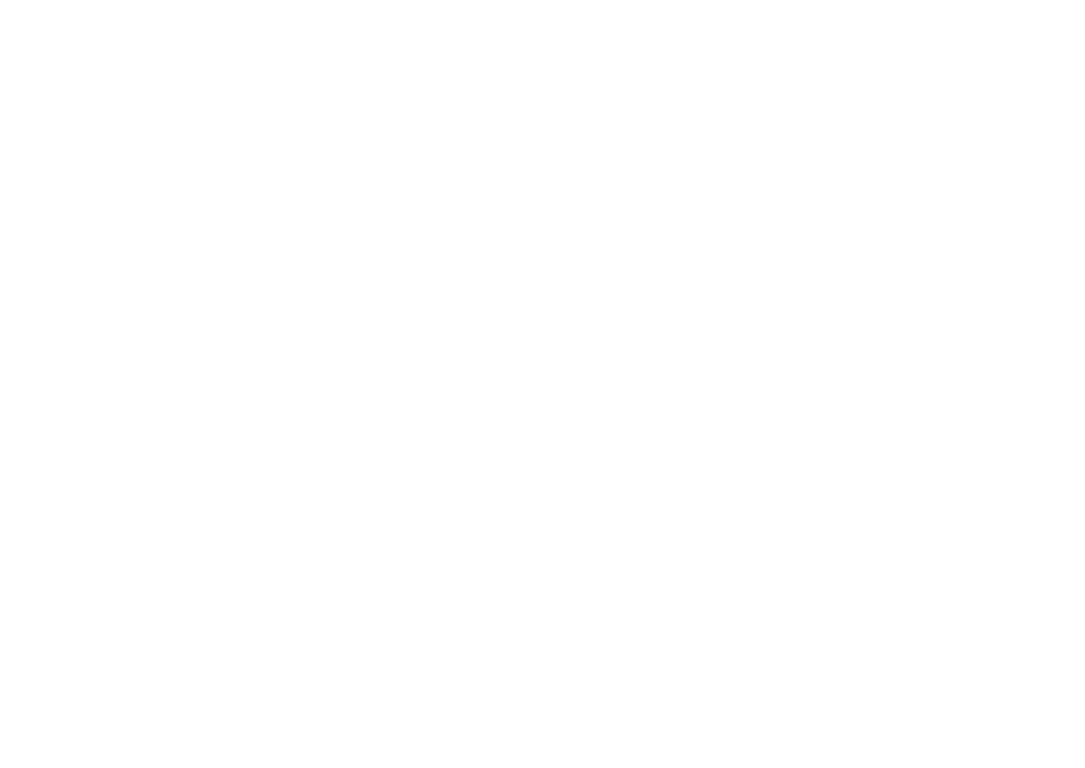
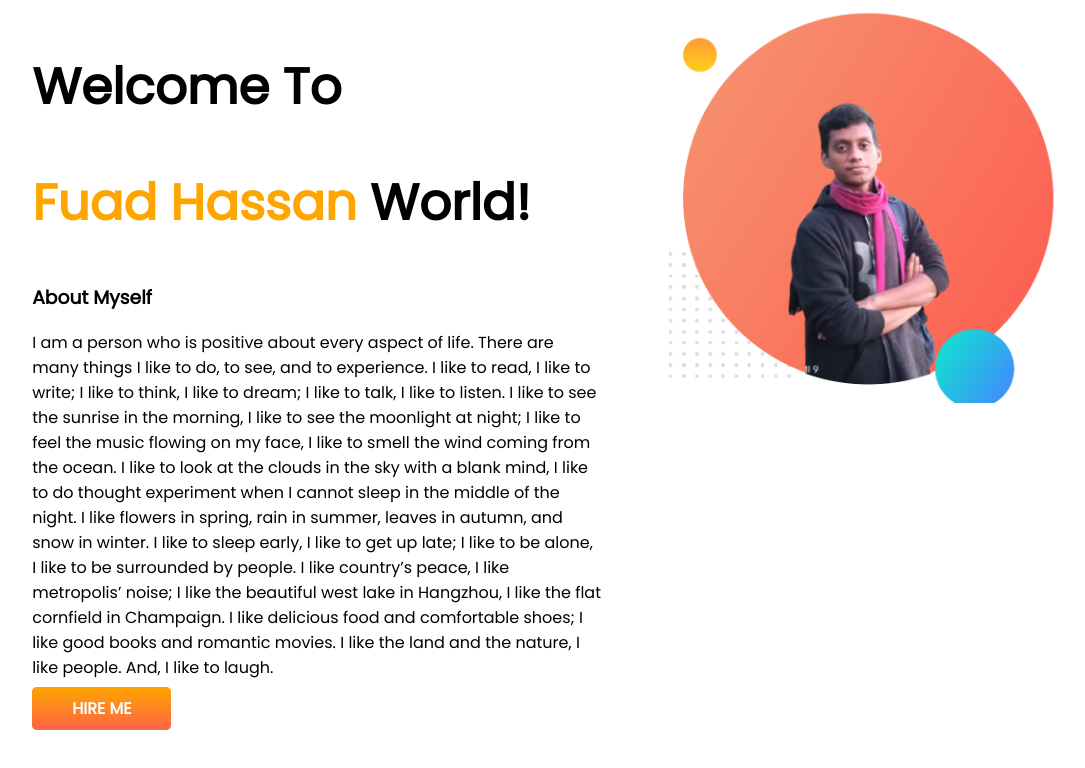
Before and after one commit to fuad239/first-portfolio, a plain HTML site: page index.html in a window 1280 px wide. Shown: the whole page, without its empty margins (39-1124 px from the left). Drawn offline with Linux system fonts and the light colour scheme.

Commit message:
first section

```diff
--- a/index.html
+++ b/index.html
@@ -1,13 +1,51 @@
 <!DOCTYPE html>
 <html lang="en">
+
 <head>
     <meta charset="UTF-8">
     <meta http-equiv="X-UA-Compatible" content="IE=edge">
     <meta name="viewport" content="width=device-width, initial-scale=1.0">
+    <link rel="preconnect" href="https://fonts.googleapis.com">
+    <link rel="preconnect" href="https://fonts.gstatic.com" crossorigin>
+    <link href="https://fonts.googleapis.com/css2?family=Poppins&display=swap" rel="stylesheet">
     <title>Fuad Hassan Shaon's world</title>
     <link rel="stylesheet" href="style.css">
 </head>
+
 <body>
+    <section>
+        <div class="width">
+            <h1>Welcome To</h1>
+            <h1><span class="orange">Fuad Hassan </span>World!</h1>
+            <h3>About Myself</h3>
+            <p>I am a person who is positive about every aspect of life. There are many things I like to do, to see, and
+                to
+                experience. I like to read, I like to write; I like to think, I like to dream; I like to talk, I like to
+                listen. I like to see the sunrise in the morning, I like to see the moonlight at night; I like to feel
+                the
+                music flowing on my face, I like to smell the wind coming from the ocean. I like to look at the clouds
+                in
+                the sky with a blank mind, I like to do thought experiment when I cannot sleep in the middle of the
+                night. I
+                like flowers in spring, rain in summer, leaves in autumn, and snow in winter. I like to sleep early, I
+                like
+                to get up late; I like to be alone, I like to be surrounded by people. I like country’s peace, I like
+                metropolis’ noise; I like the beautiful west lake in Hangzhou, I like the flat cornfield in Champaign. I
+                like delicious food and comfortable shoes; I like good books and romantic movies. I like the land and
+                the
+                nature, I like people. And, I like to laugh.</p>
+            <a class="link-button" target="_blank" href="https://www.facebook.com/fuadshaon">HIRE ME</a>
+        </div>
+        <div class="width">
+            <img src="img/my-bg.png" alt="Fuad Hassan Shaon">
+        </div>
+
+    </section>
+
+
+
+
 
 </body>
+
 </html>
--- a/style.css
+++ b/style.css
@@ -0,0 +1,31 @@
+body{
+    font-family: 'Poppins', sans-serif;
+
+}
+h1{
+
+    font-size:50px;
+}
+.orange{
+
+    color:orange;
+}
+section{
+    display:flex;
+}
+.width{
+    width: 50%;
+    padding-left: 5%;
+}
+.width img{
+    width: 70%;
+}
+.link-button{
+    text-decoration: none;
+    background-color:orange;
+    padding: 10px 40px;
+    border-radius: 5px;
+    background-image: repeating-linear-gradient(orange,tomato);
+    color: white;
+    font-weight: 700;
+}
```
